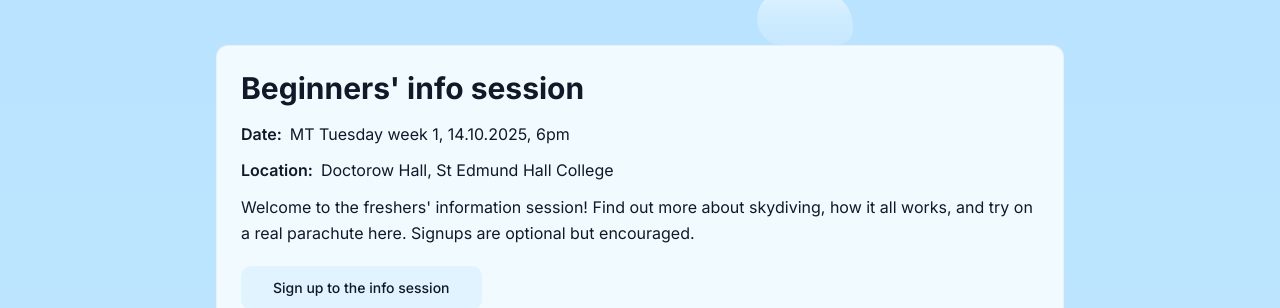
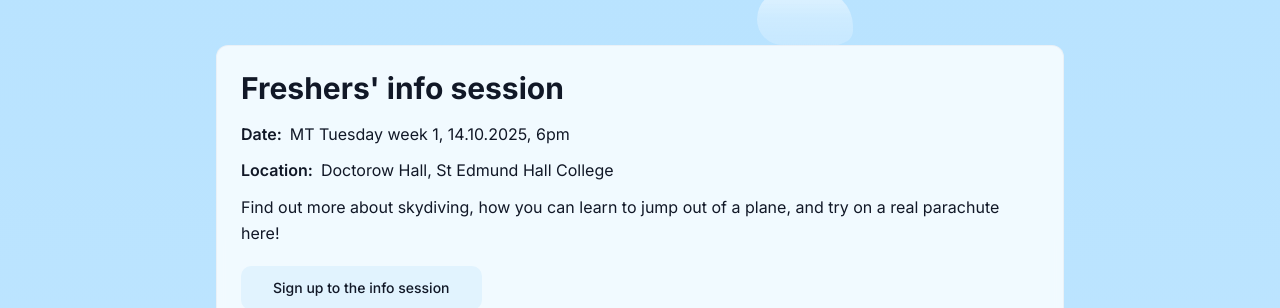
Before and after one commit to PixelSergey/skydiveoxford.co.uk, a React (Vite) app: page /intro in a window 1280 px wide. Shown: the part 211-519 px from the top of the page. Built offline with nearby package versions, Linux system fonts and the light colour scheme; no server answers; the database is empty; the HTML template or start-up script is replaced by a standard one.

Commit message:
Code edited in Lovable Code Editor

```diff
--- a/src/pages/Intro.tsx
+++ b/src/pages/Intro.tsx
@@ -42,7 +42,7 @@ const Intro = () => {
           {/* Beginners' Info Session Section */}
           <section className="mb-6">
             <div className="bg-card/80 backdrop-blur-sm rounded-lg p-6 border border-border/50">
-              <h2 className="text-3xl font-bold text-foreground mb-4">Beginners' info session</h2>
+              <h2 className="text-3xl font-bold text-foreground mb-4">Freshers' info session</h2>
               <div className="space-y-3">
                 <div className="flex flex-col sm:flex-row sm:items-start gap-2">
                   <span className="font-semibold text-foreground">Date:</span>
@@ -53,8 +53,8 @@ const Intro = () => {
                   <span className="text-foreground">Doctorow Hall, St Edmund Hall College</span>
                 </div>
                 <p className="text-foreground leading-relaxed">
-                  Welcome to the freshers' information session! Find out more about skydiving, how it all works, and try
-                  on a real parachute here. Signups are optional but encouraged.
+                  Find out more about skydiving, how you can learn to jump out of a plane, and try on a real parachute
+                  here!
                 </p>
                 <div className="pt-2">
                   <a href="https://luma.com/fozm9mg1">
```
